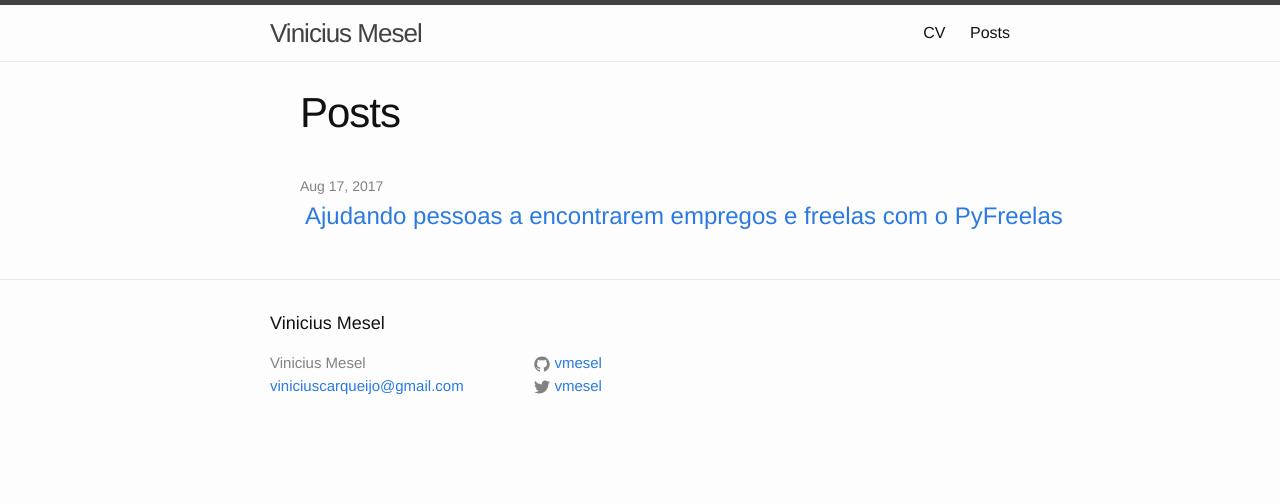
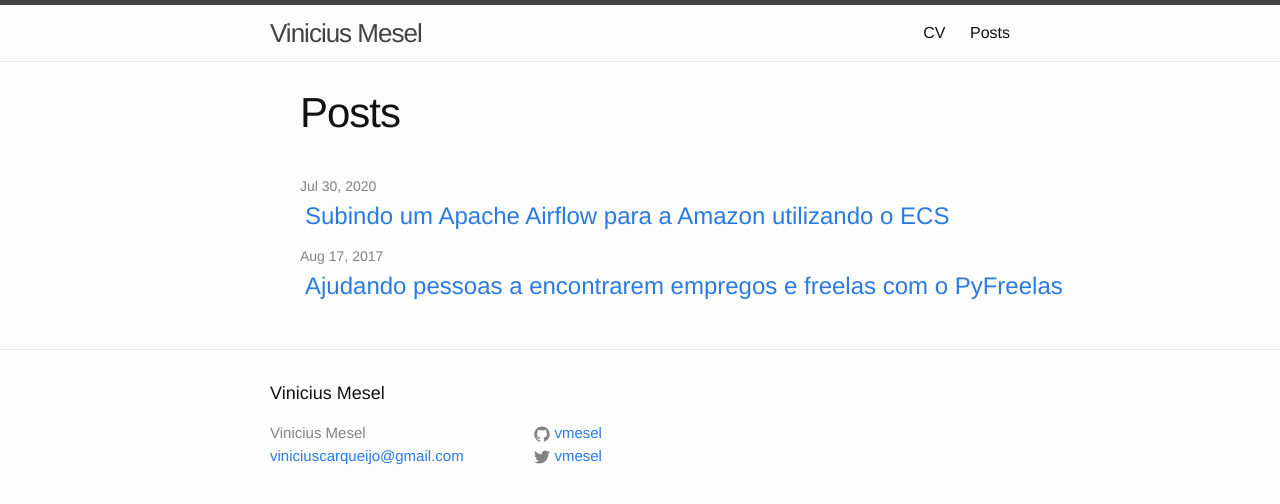
Before and after one commit to vmesel/vmesel.github.io, a Jekyll site: the page built from posts.html, in a window 1280 px wide. Shown: the top 504 px of the page. Built offline with Jekyll 4.4.1, drawn with Linux system fonts in a browser that asks for light colours.

Commit message:
Update 2020-07-30-subindo-apache-airflow.md

```diff
--- a/_posts/2020-07-30-subindo-apache-airflow.md
+++ b/_posts/2020-07-30-subindo-apache-airflow.md
@@ -1,5 +1,10 @@
 ---
-published: false
+published: true
+title: Subindo um Apache Airflow para a Amazon utilizando o ECS
+layout: post
+tags: [airflow, ecs, aws, python]
+categories: [airflow, ecs, aws, python]
+permalink: tutorial-airflow-no-ecs
 ---
 ## Subindo um Apache Airflow para a Amazon utilizando o ECS
 
```
